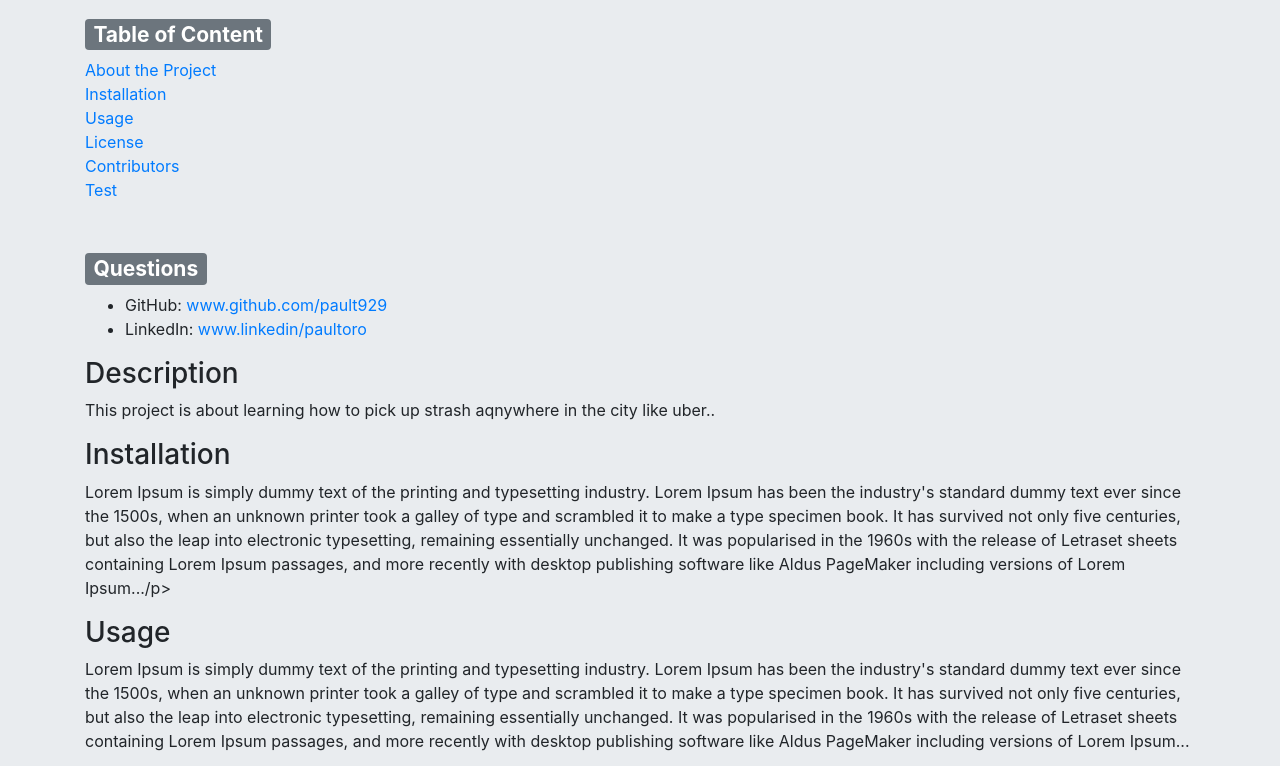
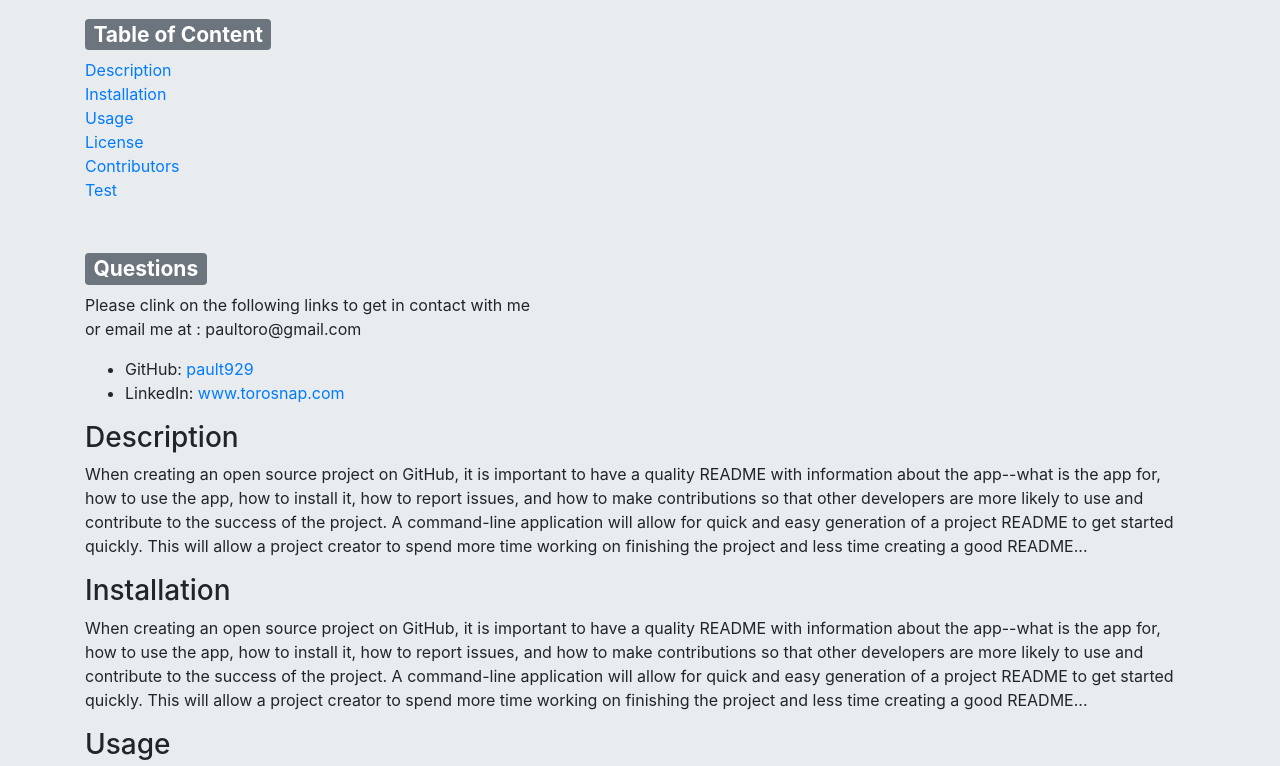
Before and after one commit to pault929/Can-you-READ-a-READaME, a website: page index.html in a window 1280 px wide. Shown: the part 184-950 px from the top of the page. Drawn offline with nearby package versions, Linux system fonts and the light colour scheme.

Commit message:
all links work

```diff
--- a/index.html
+++ b/index.html
@@ -5,17 +5,17 @@
   <meta charset="UTF-8">
   <meta http-equiv="X-UA-Compatible" content="ie=edge">
   <link rel="stylesheet" href="https://maxcdn.bootstrapcdn.com/bootstrap/4.0.0/css/bootstrap.min.css">
-  <title>Paul Uber</title>
+  <title>Doras App</title>
 </head>
 <body>
   <div class="jumbotron jumbotron-fluid">
   <div class="container">
   <h1>Read ME</h1>
-    <h1 class="display-5">Paul Uber</h1>
+    <h1 class="display-5">Doras App</h1>
 
     <br>
     <h3><span class="badge badge-secondary">Table of Content</span></h3>
-      <a href=#About>About the Project</a><br>
+      <a href=#About>Description</a><br>
       <a href=#Installation>Installation</a><br>
       <a href=#Usage>Usage</a><br>
       <a href=#License>License</a><br>
@@ -24,17 +24,21 @@
     <br>
     <br>
     <h3><span class="badge badge-secondary">Questions</span></h3>
+    <p>Please clink on the following links to get in contact with me<br>
+    or email me at : paultoro@gmail.com</p>
+
+
     <ul>
-      <li>GitHub: <a href="https://github.com/pault929">www.github.com/pault929</a></li>
-      <li>LinkedIn: <a href="https://www.linkedin.com/paultoro">www.linkedin/paultoro</a></li>
+      <li>GitHub: <a href="https://github.com/pault929">pault929</a></li>
+      <li>LinkedIn: <a href="https://www.torosnap.com">www.torosnap.com</a></li>
     </ul>
 
-      <p id="About" class="lead"><h3>Description</h3>This project is about learning how to pick up strash aqnywhere in the city like uber..</p>
-      <p id="Installation" class="lead"><h3>Installation</h3>Lorem Ipsum is simply dummy text of the printing and typesetting industry. Lorem Ipsum has been the industry's standard dummy text ever since the 1500s, when an unknown printer took a galley of type and scrambled it to make a type specimen book. It has survived not only five centuries, but also the leap into electronic typesetting, remaining essentially unchanged. It was popularised in the 1960s with the release of Letraset sheets containing Lorem Ipsum passages, and more recently with desktop publishing software like Aldus PageMaker including versions of Lorem Ipsum.../p>
-      <p id="Usage" class="lead"><h3>Usage</h3>Lorem Ipsum is simply dummy text of the printing and typesetting industry. Lorem Ipsum has been the industry's standard dummy text ever since the 1500s, when an unknown printer took a galley of type and scrambled it to make a type specimen book. It has survived not only five centuries, but also the leap into electronic typesetting, remaining essentially unchanged. It was popularised in the 1960s with the release of Letraset sheets containing Lorem Ipsum passages, and more recently with desktop publishing software like Aldus PageMaker including versions of Lorem Ipsum...</p>
-      <p id="License" class="lead"><h3>License</h3>Lorem Ipsum is simply dummy text of the printing and typesetting industry. Lorem Ipsum has been the industry's standard dummy text ever since the 1500s, when an unknown printer took a galley of type and scrambled it to make a type specimen book. It has survived not only five centuries, but also the leap into electronic typesetting, remaining essentially unchanged. It was popularised in the 1960s with the release of Letraset sheets containing Lorem Ipsum passages, and more recently with desktop publishing software like Aldus PageMaker including versions of Lorem Ipsum...</p>
-      <p id="Contributing" class="lead"><h3>Contributors</h3>Lorem Ipsum is simply dummy text of the printing and typesetting industry. Lorem Ipsum has been the industry's standard dummy text ever since the 1500s, when an unknown printer took a galley of type and scrambled it to make a type specimen book. It has survived not only five centuries, but also the leap into electronic typesetting, remaining essentially unchanged. It was popularised in the 1960s with the release of Letraset sheets containing Lorem Ipsum passages, and more recently with desktop publishing software like Aldus PageMaker including versions of Lorem Ipsum...</p>
-      <p id="Test" class="lead"><h3>Test</h3>Lorem Ipsum is simply dummy text of the printing and typesetting industry. Lorem Ipsum has been the industry's standard dummy text ever since the 1500s, when an unknown printer took a galley of type and scrambled it to make a type specimen book. It has survived not only five centuries, but also the leap into electronic typesetting, remaining essentially unchanged. It was popularised in the 1960s with the release of Letraset sheets containing Lorem Ipsum passages, and more recently with desktop publishing software like Aldus PageMaker including versions of Lorem Ipsum...</p>
+      <p id="About" class="lead"><h3>Description</h3>When creating an open source project on GitHub, it is important to have a quality README with information about the app--what is the app for, how to use the app, how to install it, how to report issues, and how to make contributions so that other developers are more likely to use and contribute to the success of the project. A command-line application will allow for quick and easy generation of a project README to get started quickly. This will allow a project creator to spend more time working on finishing the project and less time creating a good README...</p>
+      <p id="Installation" class="lead"><h3>Installation</h3>When creating an open source project on GitHub, it is important to have a quality README with information about the app--what is the app for, how to use the app, how to install it, how to report issues, and how to make contributions so that other developers are more likely to use and contribute to the success of the project. A command-line application will allow for quick and easy generation of a project README to get started quickly. This will allow a project creator to spend more time working on finishing the project and less time creating a good README...</p>
+      <p id="Usage" class="lead"><h3>Usage</h3>When creating an open source project on GitHub, it is important to have a quality README with information about the app--what is the app for, how to use the app, how to install it, how to report issues, and how to make contributions so that other developers are more likely to use and contribute to the success of the project. A command-line application will allow for quick and easy generation of a project README to get started quickly. This will allow a project creator to spend more time working on finishing the project and less time creating a good README...</p>
+      <p id="License" class="lead"><h3>License</h3>When creating an open source project on GitHub, it is important to have a quality README with information about the app--what is the app for, how to use the app, how to install it, how to report issues, and how to make contributions so that other developers are more likely to use and contribute to the success of the project. A command-line application will allow for quick and easy generation of a project README to get started quickly. This will allow a project creator to spend more time working on finishing the project and less time creating a good README...</p>
+      <p id="Contributing" class="lead"><h3>Contributors</h3>When creating an open source project on GitHub, it is important to have a quality README with information about the app--what is the app for, how to use the app, how to install it, how to report issues, and how to make contributions so that other developers are more likely to use and contribute to the success of the project. A command-line application will allow for quick and easy generation of a project README to get started quickly. This will allow a project creator to spend more time working on finishing the project and less time creating a good README...</p>
+      <p id="Test" class="lead"><h3>Test</h3>When creating an open source project on GitHub, it is important to have a quality README with information about the app--what is the app for, how to use the app, how to install it, how to report issues, and how to make contributions so that other developers are more likely to use and contribute to the success of the project. A command-line application will allow for quick and easy generation of a project README to get started quickly. This will allow a project creator to spend more time working on finishing the project and less time creating a good README...</p>
 
 
 
--- a/index.js
+++ b/index.js
@@ -86,13 +86,17 @@ function generateHTML(answers) {
     <br>
     <br>
     <h3><span class="badge badge-secondary">Questions</span></h3>
+    <p>Please clink on the following links to get in contact with me<br>
+    or email me at : paultoro@gmail.com</p>
+
+
     <ul>
       <li>GitHub: <a href="https://github.com/${answers.github}">${answers.github}</a></li>
       <li>LinkedIn: <a href="https://${answers.linkedin}">${answers.linkedin}</a></li>
     </ul>
 
       <p id="About" class="lead"><h3>Description</h3>${answers.about}.</p>
-      <p id="Installation" class="lead"><h3>Installation</h3>${answers.installation}./p>
+      <p id="Installation" class="lead"><h3>Installation</h3>${answers.installation}.</p>
       <p id="Usage" class="lead"><h3>Usage</h3>${answers.usage}.</p>
       <p id="License" class="lead"><h3>License</h3>${answers.license}.</p>
       <p id="Contributing" class="lead"><h3>Contributors</h3>${answers.contributing}.</p>
```
